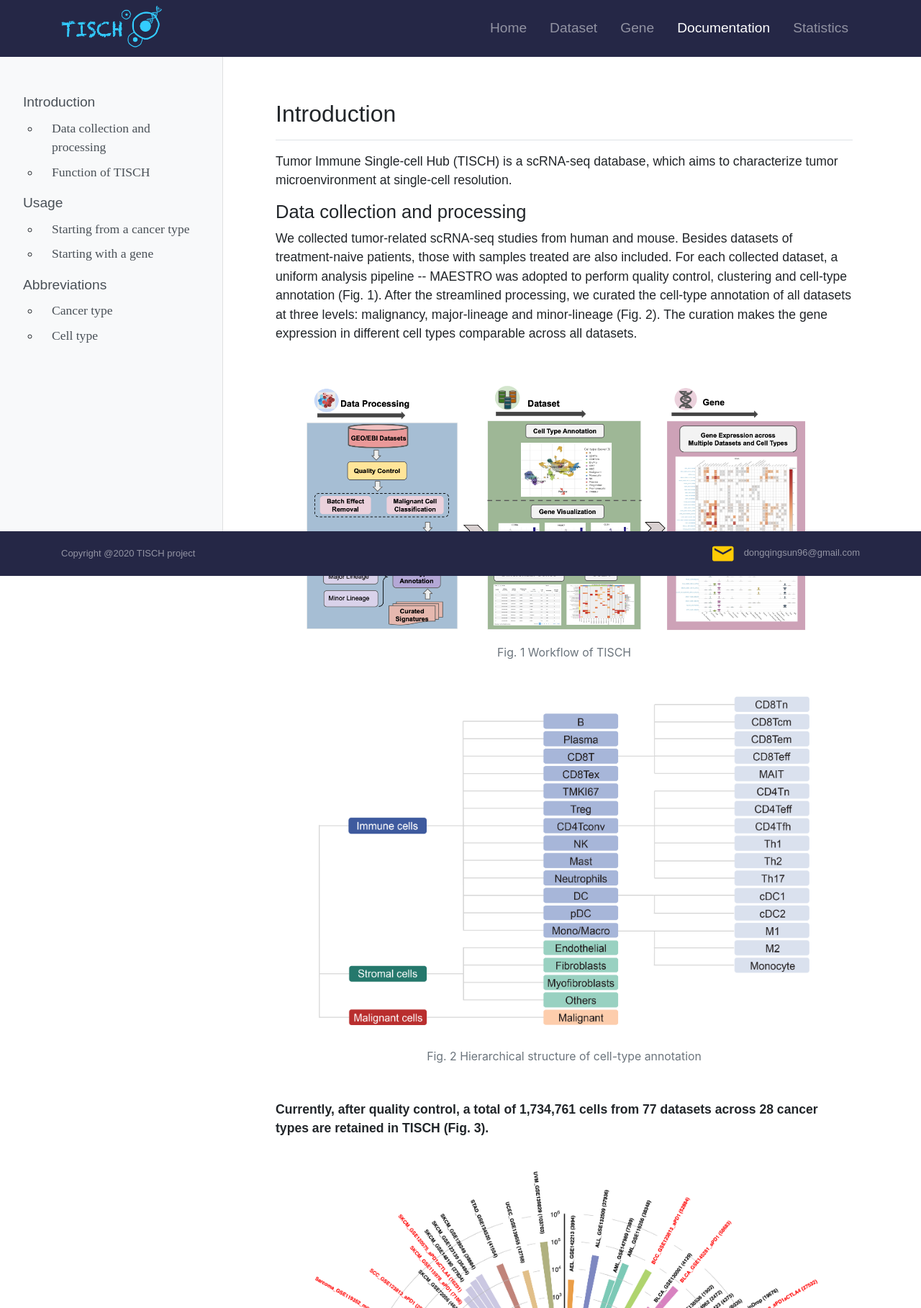
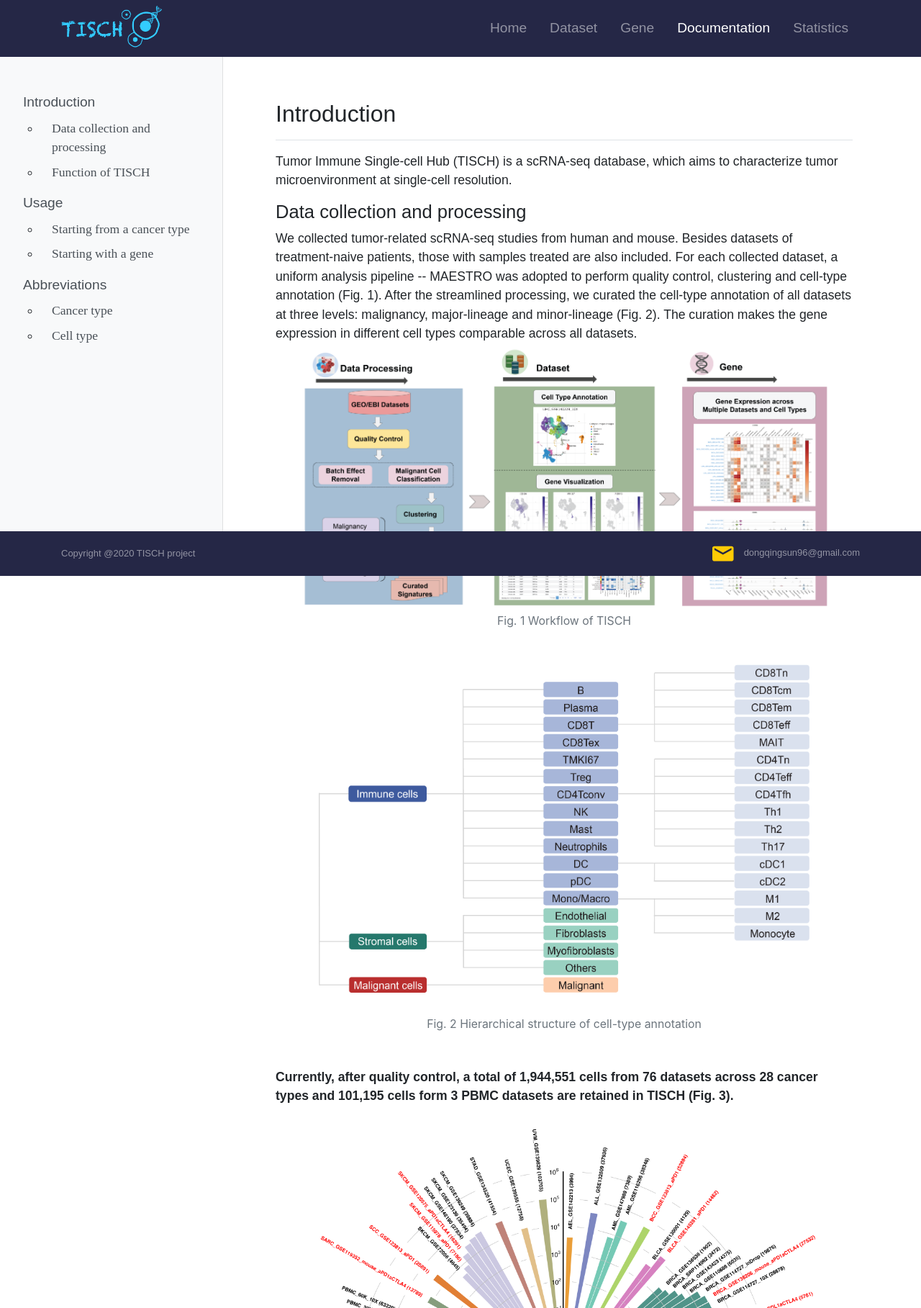
Before and after one commit to DongqingSun96/TISCH, a Django app: page /documentation/ in a window 1280 px wide. Shown: the top 1817 px of the page at 72% size. Run offline with Django 3.2, Linux system fonts and the light colour scheme; parts of the project's set-up code (start-up, migrations or seed data) failed here and were passed over; some libraries are stand-ins or nearby versions.

Commit message:
Update images in doc.html

```diff
--- a/templates/doc.html
+++ b/templates/doc.html
@@ -134,7 +134,7 @@
                     <figcaption class="figure-caption text-center">Fig. 2 Hierarchical structure of cell-type annotation </figcaption>
                   </div>
                   <p>
-                    <b>Currently, after quality control, a total of 1,734,761 cells from 77 datasets across 28 cancer types are retained in TISCH (Fig. 3).</b>
+                    <b>Currently, after quality control, a total of 1,944,551 cells from 76 datasets across 28 cancer types and 101,195 cells form 3 PBMC datasets are retained in TISCH (Fig. 3).</b>
                   </p>
                   <div class="text-center" style="margin-top: 2rem; margin-bottom: 3rem">
                     <img src="/static/image/TISCH_data_summary.png" width="90%" style="margin-bottom: 1rem">
```
Also changed, not shown: static/image/TISCH_data_summary.png, static/image/TISCH_workflow.png.
